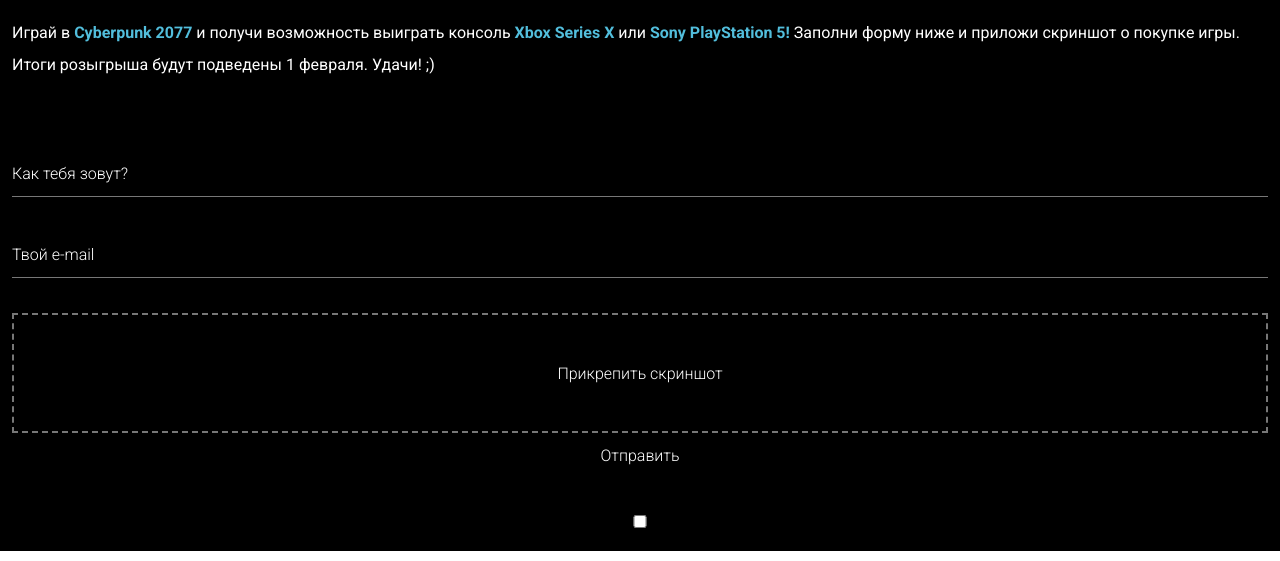
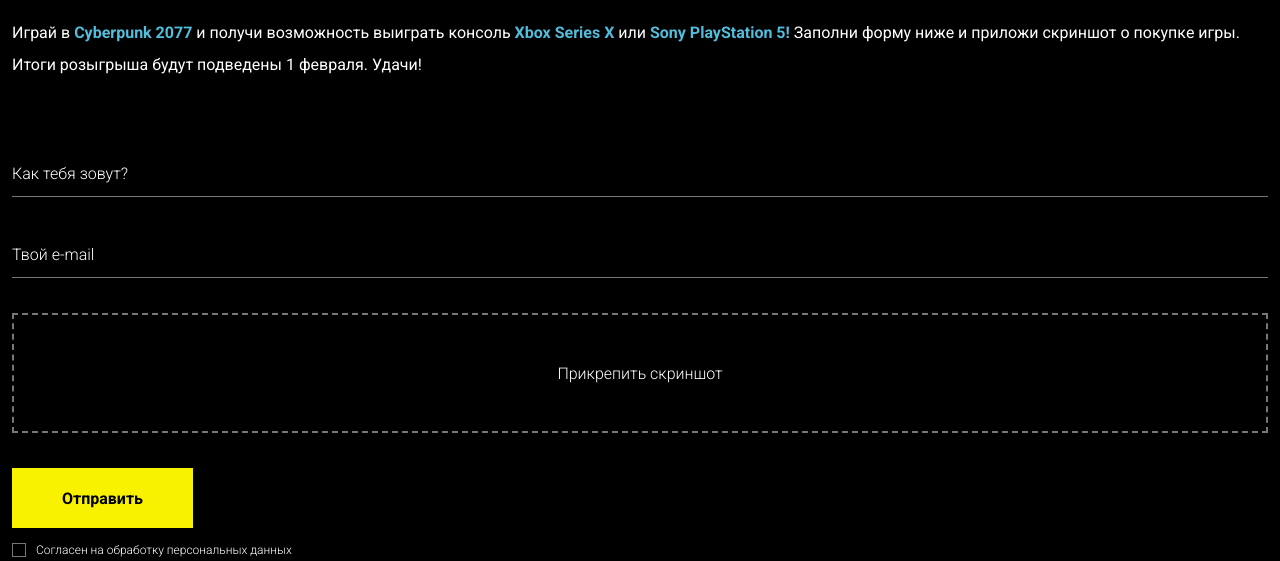
Before and after one commit to FeraFeraKA/cyberpunk-landing, a website built with Vite: page index.html in a window 1280 px wide. Shown: the part 6946-7507 px from the top of the page. Built offline with nearby package versions, Linux system fonts and the light colour scheme; files whose address does not match are found by name.

Commit message:
Added draw section

```diff
--- a/index.html
+++ b/index.html
@@ -75,7 +75,7 @@
             или
             <span class="bold_blue">Sony PlayStation 5!</span>
             Заполни форму ниже и приложи скриншот о покупке игры. Итоги розыгрыша будут подведены
-            1 февраля. Удачи! ;)
+            1 февраля. Удачи!
           </p>
         </div>
         <form action="" method="get" class="draw_form">
@@ -105,12 +105,15 @@
             <input type="file" id="file" name="file" />
             <label for="file">Прикрепить скриншот</label>
           </div>
-          <div class="form_item">
+          <div class="form_submit">
             <input type="submit" value="Отправить" />
           </div>
-          <div class="form_item">
-            <input type="checkbox" name="checkbox" />
-            <label for="agree">Согласен на обработку персональных данных</label>
+          <div class="form_checkbox">
+            <input type="checkbox" id="checkbox" name="checkbox" />
+            <label for="checkbox">
+              <span class="checkbox_box"></span>
+              <span class="checkbox_text">Согласен на обработку персональных данных</span>
+            </label>
           </div>
         </form>
       </div>
--- a/src/css/components/draw.css
+++ b/src/css/components/draw.css
@@ -95,3 +95,62 @@
   font-size: 16px;
   font-weight: 300;
 }
+
+.form_submit {
+  margin: 35px 126px 0 12px;
+}
+
+.form_submit input {
+  padding: 20.5px 50px;
+  background-color: var(--main-yellow);
+  color: var(--main-black);
+  font-size: 16px;
+  font-weight: 700;
+  border: 0;
+}
+
+.form_checkbox {
+  margin: 14px 28px 73px 12px;
+}
+
+.form_checkbox input {
+  display: none;
+}
+
+.form_checkbox label {
+  display: inline-flex;
+  align-items: center;
+  gap: 10px;
+  cursor: pointer;
+}
+
+.checkbox_box {
+  display: inline-block;
+  width: 14px;
+  height: 14px;
+  border: 1px solid var(--main-grey);
+  position: relative;
+}
+
+.checkbox_box::after {
+  content: "";
+  position: absolute;
+  width: 4px;
+  height: 7px;
+  border: solid var(--main-yellow);
+  border-width: 0 2px 2px 0;
+  transform: rotate(45deg);
+  left: 3px;
+  opacity: 0;
+}
+
+.form_checkbox input:checked + label .checkbox_box::after {
+  opacity: 1;
+}
+
+.checkbox_text {
+  display: inline-block;
+  color: var(--main-white);
+  font-size: 12px;
+  font-weight: 300;
+}
```
Also changed, not shown: src/css/components/hp_monitor.css (added), src/img/hp_monitor/color_lens.svg (added), src/img/hp_monitor/hp_monitor.png (added), src/img/hp_monitor/multi.svg (added), src/img/hp_monitor/pixels_yellow.svg (added), src/img/hp_monitor/stars.svg (added).
